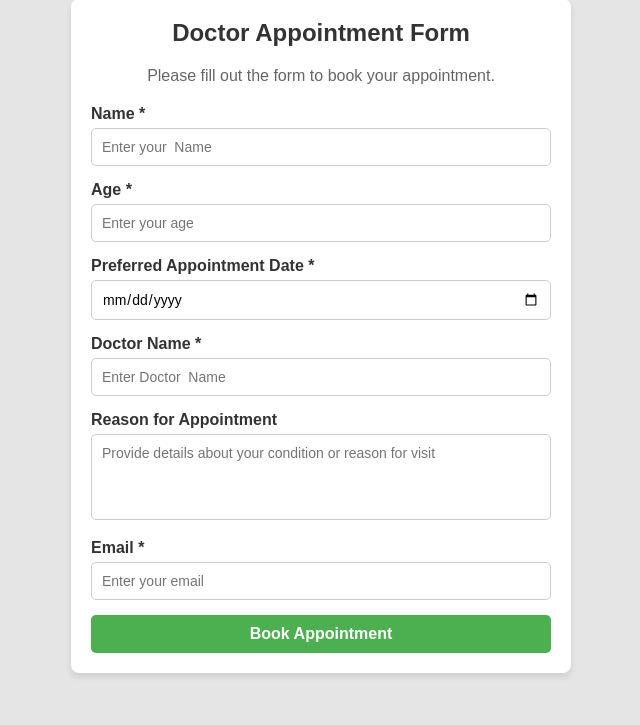
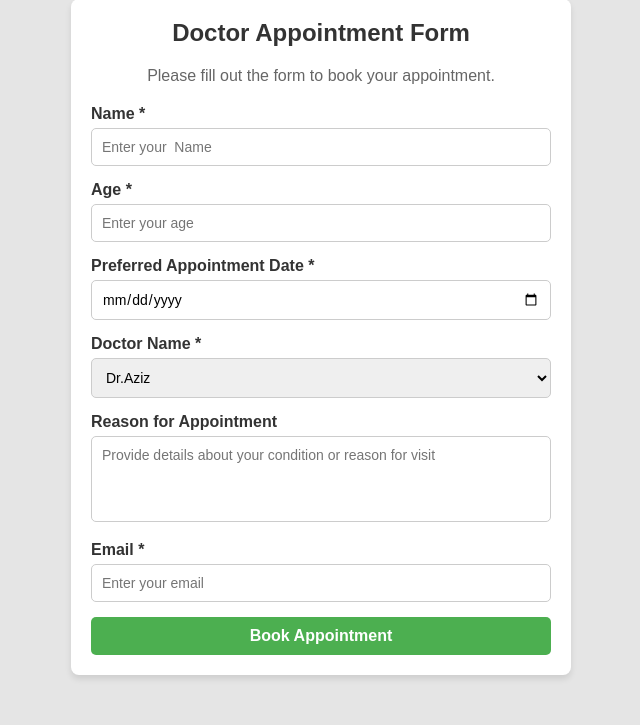
Before and after one commit to chikkuanijohn/Doctor_appointments_, a Django app: page /book_appointment in a window 1280 px wide. Shown: the part 107-832 px from the top of the page, without its empty margins (319-959 px from the left). Before the commit the page ends 784 px from the top, so only its background shows below. Run offline with Django 5.2, Linux system fonts and the light colour scheme.

Commit message:
new file

```diff
--- a/doctor_appointment/app/admin.py
+++ b/doctor_appointment/app/admin.py
@@ -1,5 +1,5 @@
 from django.contrib import admin
-from .models import Appointment
+# from .models import Appointment
 from.models import *
 # Register your models here.
 admin.site.register(Doctor)
--- a/doctor_appointment/app/models.py
+++ b/doctor_appointment/app/models.py
@@ -7,7 +7,7 @@ class Doctor(models.Model):
     name = models.TextField()
     specialty = models.CharField(max_length=100)
     contact_number = models.CharField(max_length=15)
-    available_days = models.CharField(max_length=100)
+    available_day = models.CharField(max_length=100)
     available_time_start = models.TimeField()
     available_time_end = models.TimeField()
 
@@ -29,11 +29,11 @@ class Appointment(models.Model):
     Reasonforappointment = models.TextField(max_length=100)
 
     email =models.EmailField()
-    doctor_name = models.CharField(max_length=255, default="Dr. name")  # Default value
+    doctor_name = models.ForeignKey(Doctor,on_delete=models.CASCADE)
+    user=models.ForeignKey(User,on_delete=models.CASCADE)
 
     def __str__(self):
         return f"{self.name} - {self.appointment_date} with {self.doctor_name}"
-
 
 class Contact(models.Model):
     name = models.CharField(max_length=100)
--- a/doctor_appointment/app/views.py
+++ b/doctor_appointment/app/views.py
@@ -5,12 +5,12 @@ from .models import *
 import os
 from django.contrib.auth.models import User
 from django.conf import settings
-from .models import Patient
+# from .models import Patient
 from django.core.mail import send_mail
-from .models import Doctor, Appointment
-from .models import Appointment
+# from .models import Doctor, Appointment
+# from .models import Appointment
 from .forms import ContactForm
-from .models import Appointment
+# from .models import Appointment
 from django.template.loader import get_template
 
 
@@ -232,13 +232,13 @@ def add_details(req):
             name = req.POST['name']
             specialty = req.POST['specialty']
 
-            available_days = req.POST['available_days']
+            available_day = req.POST['available_day']
             available_time_start = req.POST['available_time_start']
             available_time_end= req.POST['available_time_end']
             # file = req.FILES['img']
 
             data = Doctor.objects.create(
-                 name=name, specialty=specialty,  available_days= available_days,
+                name=name, specialty=specialty,  available_day= available_day,
                 available_time_start=available_time_start,available_time_end=available_time_end)
 
             data.save()
@@ -288,20 +288,28 @@ def delete_details(req,pid):
 def book_appointment(request):
     if request.method == 'POST':
         Name = request.POST['name']
+
+        print(Name)
         age = request.POST['age']
         Appointmentdate = request.POST['appointmentdate']
         Reasonforappointment = request.POST['reasonforappointment']
         email = request.POST['email']
+        # doctor_name=request.POST['doctor_name']
+        doctor_name=Doctor.objects.get()
+        user=User.objects.get(username=request.session['user'])
 
-        data = Appointment(Name=Name, age=age, Appointmentdate=Appointmentdate, Reasonforappointment=Reasonforappointment, email=email)
 
+        data = Appointment(Name=Name, age=age, Appointmentdate=Appointmentdate, Reasonforappointment=Reasonforappointment, email=email, doctor_name= doctor_name,user=user)
+
+        data.save()
 
 
         messages.success(request, '')
 
         return redirect('success')
-    patient = Appointment.objects.all()
-    return render(request, 'user/book_appointment.html', {'book_appointment': patient})
+    doctors= Doctor.objects.all()
+
+    return render(request, 'user/book_appointment.html', {'doctor': doctors})
 
 
 def success(request):
--- a/doctor_appointment/templates/admin/add_details.html
+++ b/doctor_appointment/templates/admin/add_details.html
@@ -31,8 +31,8 @@
              </div>
 
              <div class="form-group">
-                <label for=" available_days"><b> available_days</b></label>
-                <textarea class="form-control" name=" available_days" id=" available_days" rows="3" placeholder="Enter  available_days"></textarea>
+                <label for=" available_day"><b> available_day</b></label>
+                <textarea class="form-control" name=" available_day" id=" available_day" rows="3" placeholder="Enter  available_day"></textarea>
             </div>
 
              <!-- <div class="form-group">
--- a/doctor_appointment/templates/admin/home.html
+++ b/doctor_appointment/templates/admin/home.html
@@ -202,7 +202,7 @@
                 <h5 class="card-title">speciality: {{pro.specialty }}</h5>
 
 
-                <p class="card-text">Available Days: {{pro.available_days }}</p>
+                <p class="card-text">Available Day: {{pro.available_day }}</p>
                 <p class="card-text">Time: {{pro.available_time_start }} - {{pro.available_time_end }}</p>
                 <a href="edit_details/{{pro.pk }}" class="btn btn-primary">Edit</a>
                 <a href="delete_details/{{pro.pk }}" class="btn btn-primary">Delete</a>
--- a/doctor_appointment/templates/user/book_appointment.html
+++ b/doctor_appointment/templates/user/book_appointment.html
@@ -233,7 +233,13 @@
 
           <div class="form-group">
             <label for="name">Doctor Name *</label>
-            <input type="text" id="name" name="name" placeholder="Enter Doctor  Name" required>
+            <select name="Doctor Name" id="Doctor Name">
+                <option value="Dr">Dr.Aziz</option>
+                <!-- <option value="Dr">Dr.</option>
+                <option value="Dr">Dr</option>
+                <option value="audi">Audi</option> -->
+              </select>
+             <!-- <input type="text" id="name" name="name" placeholder="Enter Doctor  Name" required> -->
         </div>
 
           <!-- <div class="form-group">
```
Also changed, not shown: doctor_appointment/app/migrations/0001_initial.py, doctor_appointment/app/migrations/0002_alter_appointment_reasonforappointment.py (deleted), doctor_appointment/app/migrations/0003_contact.py (deleted), doctor_appointment/app/migrations/0004_appointment_doctor_name.py (deleted), doctor_appointment/app/migrations/0005_alter_appointment_doctor_name.py (deleted), doctor_appointment/db.sqlite3.
